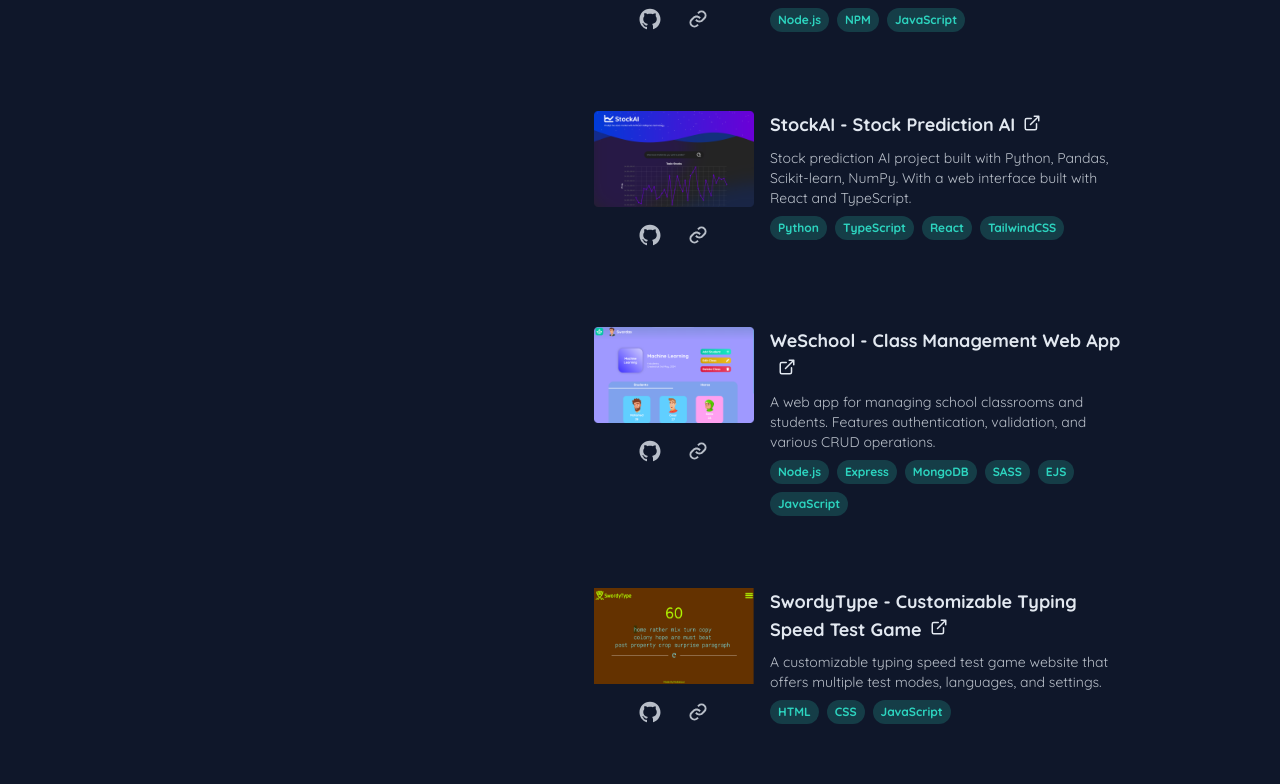
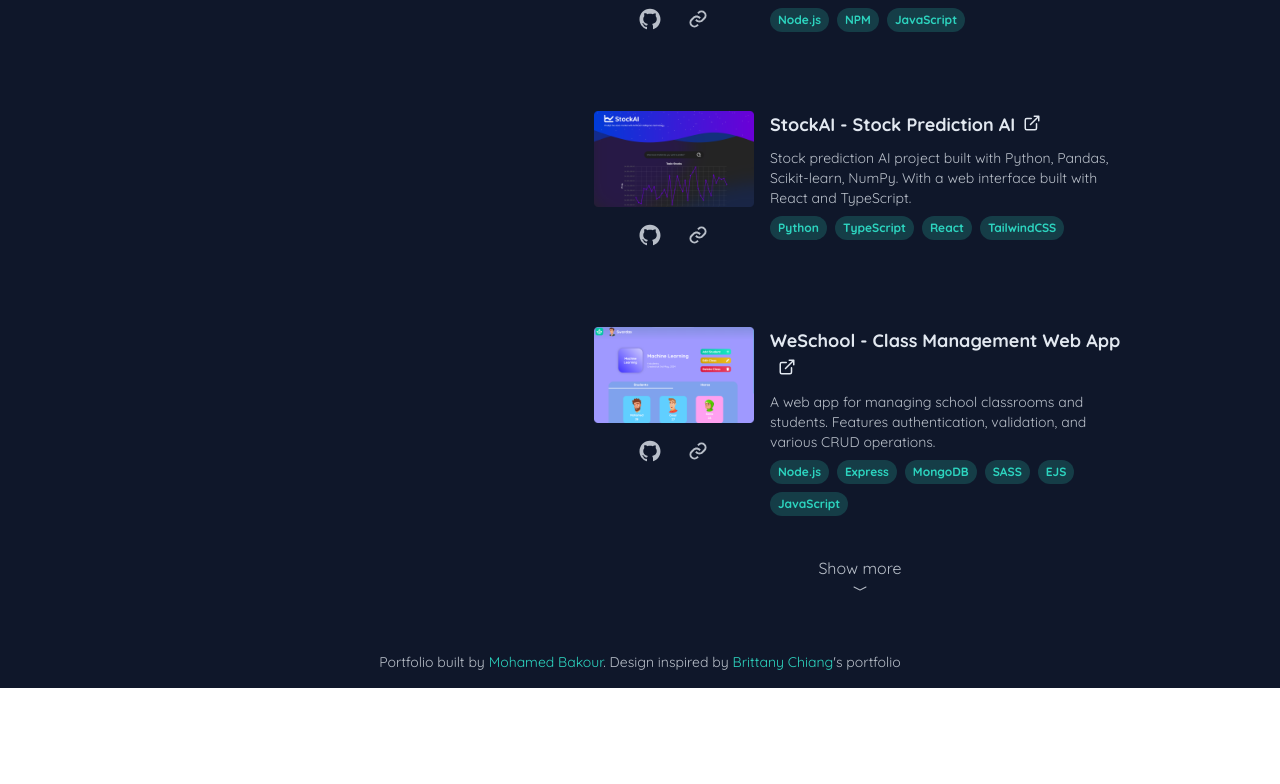
Before and after one commit to MoBakour/portfolio, a React (Vite) app: page / in a window 1280 px wide. Shown: the part 2845-3629 px from the top of the page. After the commit the page ends 3533 px from the top, so only its background shows below. Built offline with nearby package versions, Linux system fonts and the light colour scheme.

Commit message:
Added show more feature to projects. Added more projects

```diff
--- a/src/components/Education.tsx
+++ b/src/components/Education.tsx
@@ -86,8 +86,8 @@ const Education = () => {
 				<Line bottom right vertical size="long" />
 
 				{/* education cards */}
-				{educationData.map((data) => (
-					<EducationCard education={data} />
+				{educationData.map((data, index) => (
+					<EducationCard education={data} key={index} />
 				))}
 			</article>
 		</section>
--- a/src/components/Projects.tsx
+++ b/src/components/Projects.tsx
@@ -1,15 +1,19 @@
 import IconBxLink from "../icons/IconBxLink";
 import IconExternalLink from "../icons/IconExternalLink";
 import IconGithub from "../icons/IconGithub";
+import Line from "./Line";
+import FadeInDiv from "./FadeInDiv";
+import Bullets from "./Bullets";
+import { useState } from "react";
+import IconChevronCompactDown from "../icons/IconChevronCompactDown";
+
 import PeekoThumbnail from "../images/peeko-thumbnail.png";
 import PotatoDBThumbnail from "../images/potatodb-thumbnail.png";
 import StockAIThumbnail from "../images/stockai-thumbnail.png";
 import WeSchoolThumbnail from "../images/weschool-thumbnail.png";
 import SwordyTypeThumbnail from "../images/swordytype-thumbnail.png";
 import AxcellentThumbnail from "../images/axcellent-thumbnail.png";
-import Line from "./Line";
-import FadeInDiv from "./FadeInDiv";
-import Bullets from "./Bullets";
+import GpacalcThumbnail from "../images/gpacalc-thumbnail.png";
 
 enum Techs {
 	HTML = "HTML",
@@ -108,6 +112,15 @@ const projectsData: IProject[] = [
 		repo: "https://github.com/MoBakour/Axcellent",
 		stack: [Techs.TYPESCRIPT, Techs.TELEGRAF],
 	},
+	{
+		title: "Advanced GPA Calculator Tool",
+		description:
+			"An advanced GPA calculator tool enriched with many useful features such as real-time calculation, saving data for future visits, grading system customization ability, toggling semesters for calculation, and sharing results via links",
+		image: GpacalcThumbnail,
+		repo: "https://github.com/MoBakour/gpa_calculator_tool",
+		link: "https://gpa-calculator-tool.netlify.app",
+		stack: [Techs.REACT, Techs.TAILWIND, Techs.TYPESCRIPT],
+	},
 ];
 
 interface IProjectCard {
@@ -159,6 +172,17 @@ const ProjectCard = ({ project }: IProjectCard) => {
 };
 
 const Projects = () => {
+	const CHUNK = 4;
+	const [count, setCount] = useState(CHUNK);
+	const [showIncrement, setShowIncrement] = useState(
+		projectsData.length > CHUNK
+	);
+
+	const incrementCount = () => {
+		setShowIncrement(projectsData.length > count + CHUNK);
+		setCount((prev) => (prev += CHUNK));
+	};
+
 	return (
 		<section id="projects">
 			<h2 className="uppercase text-lg font-bold">Projects</h2>
@@ -168,12 +192,22 @@ const Projects = () => {
 				<Line top left horizontal size="long" />
 				<Line top left vertical size="short" />
 
-				{projectsData.map((project) => (
+				{projectsData.slice(0, count).map((project) => (
 					<FadeInDiv percentage={10} key={project.title}>
 						<ProjectCard project={project} />
 					</FadeInDiv>
 				))}
 			</div>
+
+			{showIncrement && (
+				<button
+					className="hover:text-teal-400 w-fit m-auto flex flex-col justify-center items-center transition cursor-pointer"
+					onClick={incrementCount}
+				>
+					<p>Show more</p>
+					<IconChevronCompactDown />
+				</button>
+			)}
 		</section>
 	);
 };
--- /dev/null
+++ b/src/icons/IconChevronCompactDown.tsx
@@ -0,0 +1,21 @@
+// icon:chevron-compact-down | Bootstrap https://icons.getbootstrap.com/ | Bootstrap
+import * as React from "react";
+
+function IconChevronCompactDown(props: React.SVGProps<SVGSVGElement>) {
+	return (
+		<svg
+			fill="currentColor"
+			viewBox="0 0 16 16"
+			height="1em"
+			width="1em"
+			{...props}
+		>
+			<path
+				fillRule="evenodd"
+				d="M1.553 6.776a.5.5 0 01.67-.223L8 9.44l5.776-2.888a.5.5 0 11.448.894l-6 3a.5.5 0 01-.448 0l-6-3a.5.5 0 01-.223-.67z"
+			/>
+		</svg>
+	);
+}
+
+export default IconChevronCompactDown;
```
Also changed, not shown: src/images/gpacalc-thumbnail.png (added).
